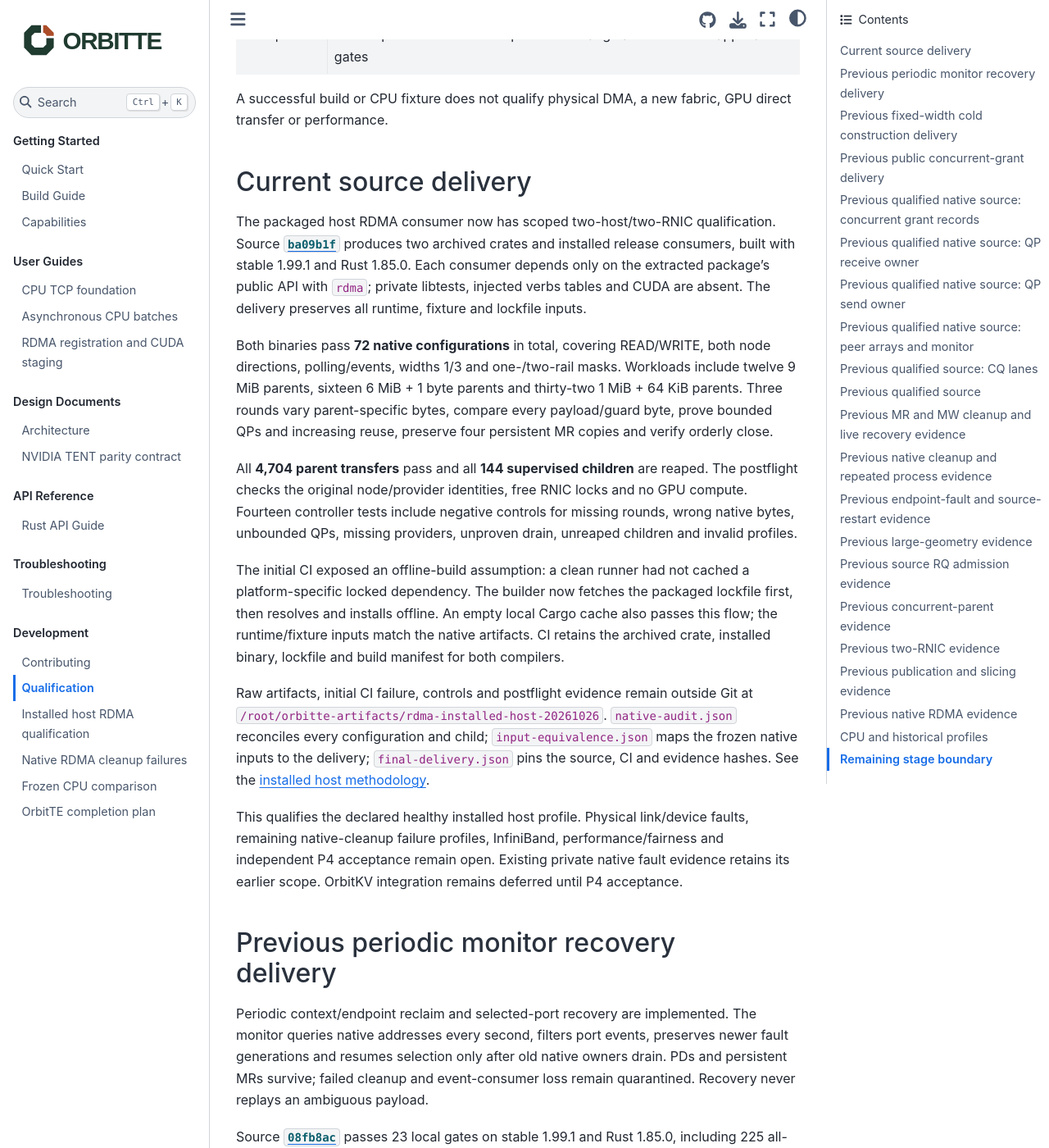
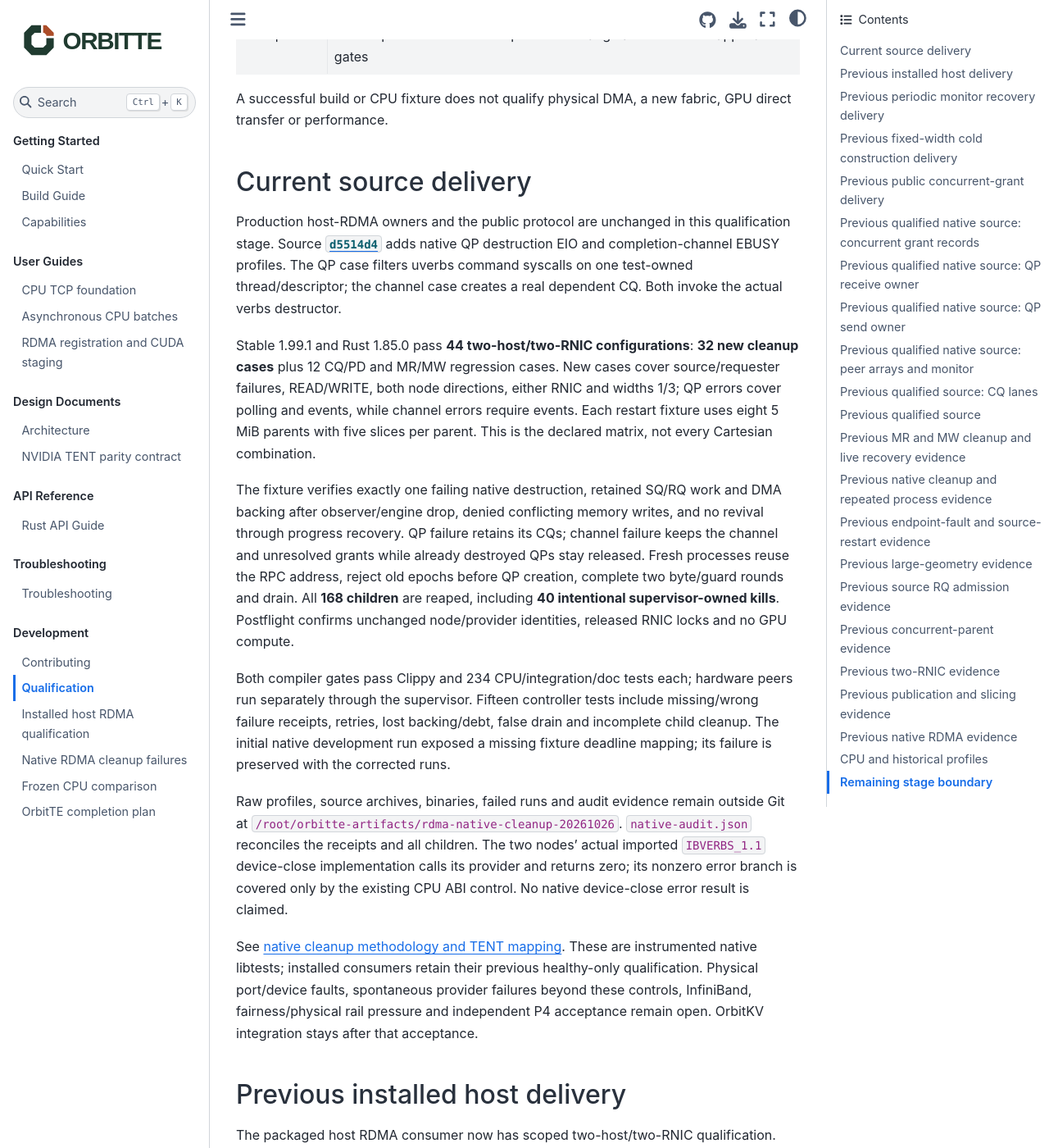
Before and after one commit to OrbitInfra/OrbitTE, a Sphinx documentation site: the page built from docs/qualification.md, in a window 1280 px wide and 1400 px high, scrolled down 317 px. Shown: the whole window at 82% size. Built offline with Sphinx 7.4.7 and the Sphinx Book theme 1.1.4, drawn with Linux system fonts in a browser that asks for light colours.

Commit message:
docs(rdma): record native cleanup qualification and remaining P4 gates

```diff
--- a/docs/qualification.md
+++ b/docs/qualification.md
@@ -12,6 +12,51 @@ A successful build or CPU fixture does not qualify physical DMA, a new fabric,
 GPU direct transfer or performance.
 
 ## Current source delivery
+
+Production host-RDMA owners and the public protocol are unchanged in this
+qualification stage. Source [`d5514d4`](https://github.com/OrbitInfra/OrbitTE/commit/d5514d4630797e07baead3f8a1ddf08d24ca7487)
+adds native QP destruction EIO and completion-channel EBUSY profiles. The QP
+case filters uverbs command syscalls on one test-owned thread/descriptor; the
+channel case creates a real dependent CQ. Both invoke the actual verbs destructor.
+
+Stable 1.99.1 and Rust 1.85.0 pass **44 two-host/two-RNIC configurations**:
+**32 new cleanup cases** plus 12 CQ/PD and MR/MW regression cases. New cases
+cover source/requester failures, READ/WRITE, both node directions, either RNIC
+and widths 1/3; QP errors cover polling and events, while channel errors require
+events. Each restart fixture uses eight 5 MiB parents with five slices per
+parent. This is the declared matrix, not every Cartesian combination.
+
+The fixture verifies exactly one failing native destruction, retained SQ/RQ
+work and DMA backing after observer/engine drop, denied conflicting memory
+writes, and no revival through progress recovery. QP failure retains its CQs;
+channel failure keeps the channel and unresolved grants while already destroyed
+QPs stay released. Fresh processes reuse the RPC address, reject old epochs
+before QP creation, complete two byte/guard rounds and drain. All **168 children**
+are reaped, including **40 intentional supervisor-owned kills**. Postflight
+confirms unchanged node/provider identities, released RNIC locks and no GPU compute.
+
+Both compiler gates pass Clippy and 234 CPU/integration/doc tests each; hardware
+peers run separately through the supervisor. Fifteen controller tests include
+missing/wrong failure receipts, retries, lost backing/debt,
+false drain and incomplete child cleanup. The initial native development run
+exposed a missing fixture deadline mapping; its failure is preserved with the
+corrected runs.
+
+Raw profiles, source archives, binaries, failed runs and audit evidence remain
+outside Git at `/root/orbitte-artifacts/rdma-native-cleanup-20261026`.
+`native-audit.json` reconciles the receipts and all children. The two nodes'
+actual imported `IBVERBS_1.1` device-close implementation calls its provider
+and returns zero; its nonzero error branch is covered only by the existing
+CPU ABI control. No native device-close error result is claimed.
+
+See [native cleanup methodology and TENT mapping](native-cleanup.md).
+These are instrumented native libtests; installed consumers retain their
+previous healthy-only qualification. Physical port/device faults, spontaneous
+provider failures beyond these controls, InfiniBand, fairness/physical rail
+pressure and independent P4 acceptance remain open. OrbitKV integration stays
+after that acceptance.
+
+## Previous installed host delivery
 
 The packaged host RDMA consumer now has scoped two-host/two-RNIC qualification.
 Source [`ba09b1f`](https://github.com/OrbitInfra/OrbitTE/commit/ba09b1f2ec2200f733493612270b477787e3a65d)
```
Also changed, not shown: README.md (+2 -1 lines), docs/architecture.md (+5 -3 lines), docs/capabilities.md (+1 -0 lines), docs/completion-plan.md (+11 -5 lines).
